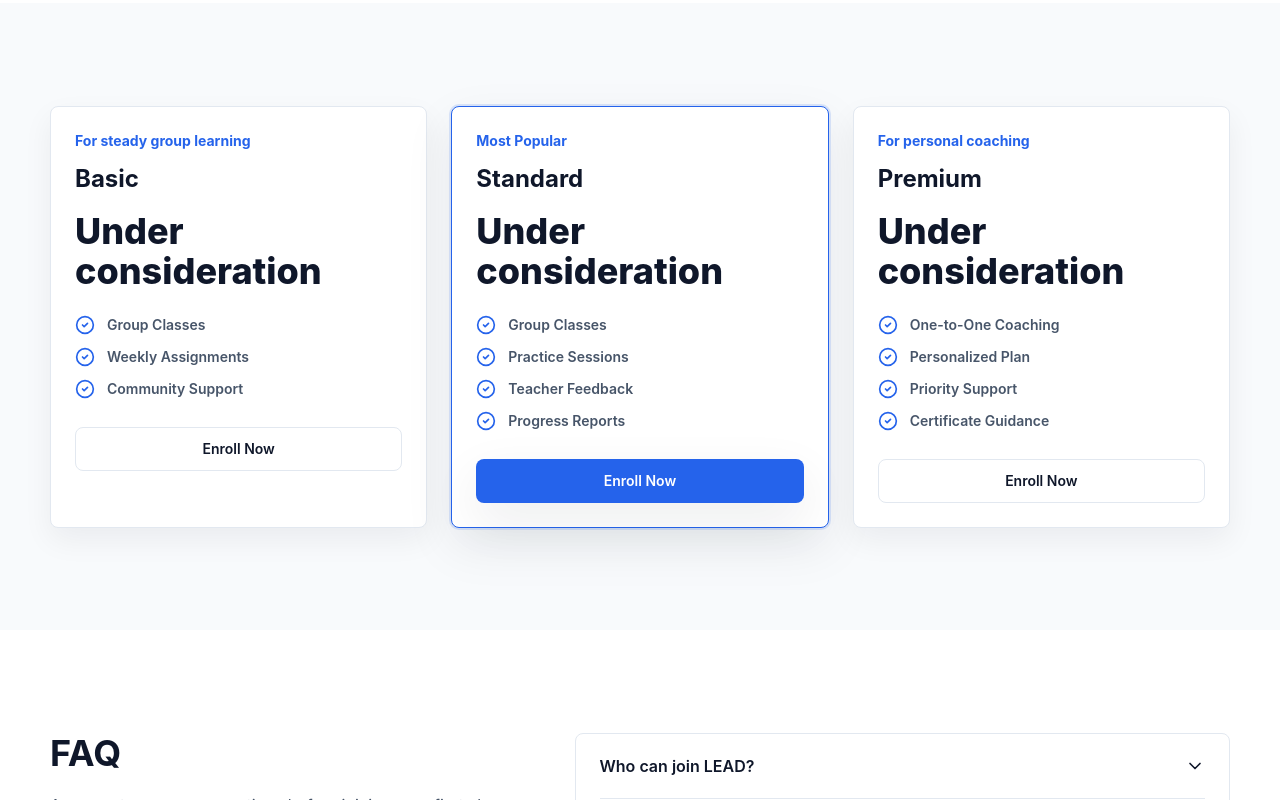
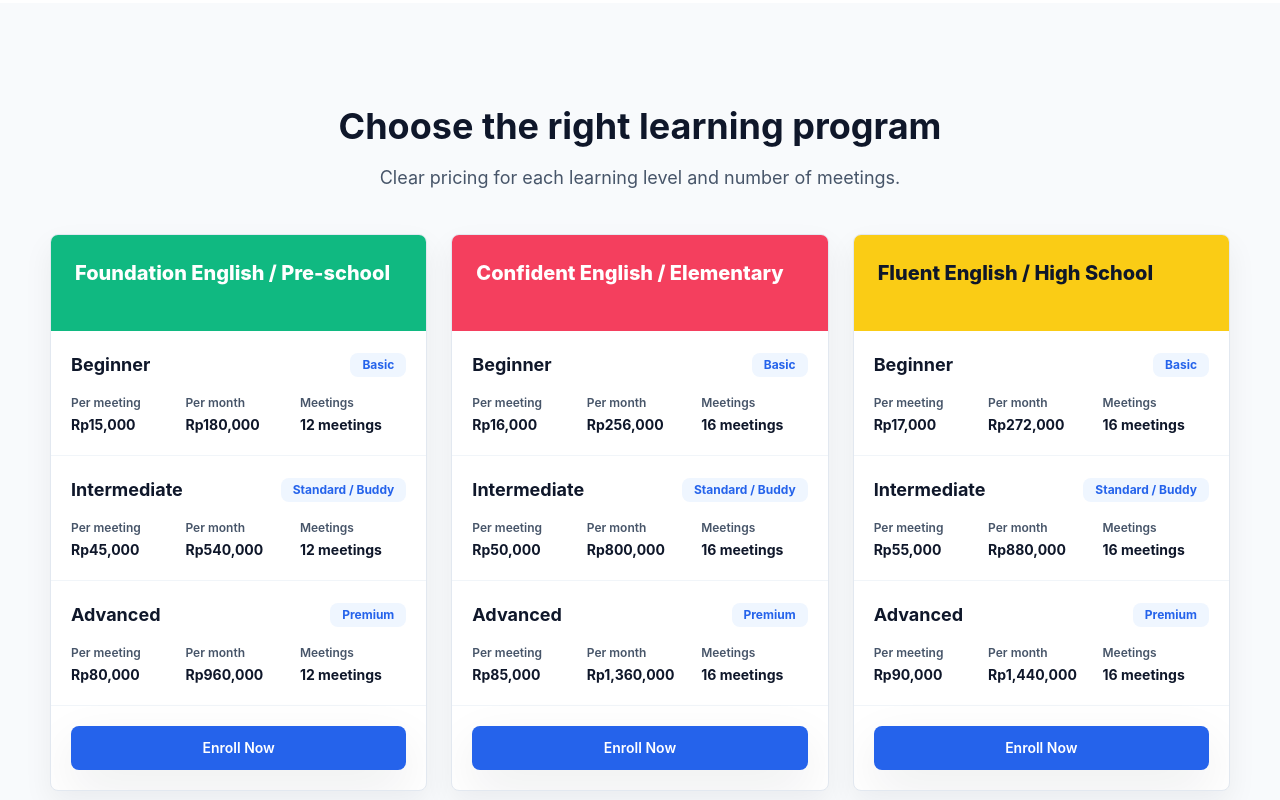
Before and after one commit to Learn-English-Daily/Learn-English-Daily-Website, a Next.js app: page /en in a window 1280 px wide. Shown: the part 5940-6740 px from the top of the page. Built offline with nearby package versions, Linux system fonts and the light colour scheme.

Commit message:
Add course pricing details

```diff
--- a/src/app/[locale]/page.tsx
+++ b/src/app/[locale]/page.tsx
@@ -67,7 +67,12 @@ export default async function HomePage({ params }: { params: Promise<{ locale: s
           confidenceScore: "Skor percaya diri",
           skillQuest: "Quest skill · Latihan live",
           step: "Langkah",
-          whatsappNudge: "Butuh bantuan?"
+          whatsappNudge: "Butuh bantuan?",
+          pricingTitle: "Pilih program belajar yang tepat",
+          pricingIntro: "Harga transparan untuk setiap tingkat belajar dan jumlah pertemuan.",
+          perMeeting: "Per pertemuan",
+          perMonth: "Per bulan",
+          meetings: "Pertemuan"
         }
       : {
           pills: ["Daily speaking quests", "Vocabulary streaks", "Friendly feedback"],
@@ -76,7 +81,12 @@ export default async function HomePage({ params }: { params: Promise<{ locale: s
           confidenceScore: "Confidence score",
           skillQuest: "Skill quest · Live practice",
           step: "Step",
-          whatsappNudge: "Need help?"
+          whatsappNudge: "Need help?",
+          pricingTitle: "Choose the right learning program",
+          pricingIntro: "Clear pricing for each learning level and number of meetings.",
+          perMeeting: "Per meeting",
+          perMonth: "Per month",
+          meetings: "Meetings"
         };
 
   const jsonLd = {
@@ -369,25 +379,57 @@ export default async function HomePage({ params }: { params: Promise<{ locale: s
       </section>
 
       <section className="section-pad bg-lead-soft">
-        <div className="container-shell grid gap-6 md:grid-cols-3">
-          {copy.pricing.map(([plan, label, price, features], index) => (
-            <Card key={plan} className={`p-6 ${index === 1 ? "border-lead-blue shadow-soft ring-2 ring-lead-blue/15" : ""}`}>
-              <p className="text-sm font-bold text-lead-blue">{label}</p>
-              <h3 className="mt-3 font-heading text-2xl font-bold text-lead-navy">{plan}</h3>
-              <p className="mt-4 font-heading text-4xl font-extrabold text-lead-navy">{price}</p>
-              <ul className="mt-6 grid gap-3">
-                {features.map((feature) => (
-                  <li key={feature} className="flex items-center gap-3 text-sm font-semibold text-lead-gray">
-                    <CheckCircle2 className="h-5 w-5 text-lead-blue" />
-                    {feature}
-                  </li>
-                ))}
-              </ul>
-              <Button className="mt-7 w-full" variant={index === 1 ? "primary" : "secondary"}>
-                {copy.cta.enroll}
-              </Button>
-            </Card>
-          ))}
+        <div className="container-shell">
+          <Reveal className="mx-auto max-w-3xl text-center">
+            <h2 className="font-heading text-3xl font-bold text-lead-navy sm:text-4xl">{funCopy.pricingTitle}</h2>
+            <p className="mt-4 text-lg leading-8 text-lead-gray">{funCopy.pricingIntro}</p>
+          </Reveal>
+          <div className="mt-10 grid gap-6 lg:grid-cols-3">
+            {copy.pricing.map(([course, accent, levels]) => {
+              const headerStyle =
+                accent === "green"
+                  ? "bg-emerald-500 text-white"
+                  : accent === "red"
+                    ? "bg-rose-500 text-white"
+                    : "bg-lead-yellow text-lead-navy";
+              return (
+                <Card key={course} className="overflow-hidden">
+                  <div className={`min-h-24 p-6 ${headerStyle}`}>
+                    <h3 className="font-heading text-xl font-extrabold leading-7">{course}</h3>
+                  </div>
+                  <div className="divide-y divide-slate-100">
+                    {levels.map(([level, plan, perMeeting, perMonth, meetings]) => (
+                      <div key={level} className="p-5">
+                        <div className="flex items-center justify-between gap-3">
+                          <h4 className="font-heading text-lg font-bold text-lead-navy">{level}</h4>
+                          <span className="rounded-lg bg-blue-50 px-3 py-1 text-xs font-bold text-lead-blue">{plan}</span>
+                        </div>
+                        <dl className="mt-4 grid grid-cols-3 gap-2 text-sm">
+                          <div>
+                            <dt className="text-xs font-semibold text-lead-gray">{funCopy.perMeeting}</dt>
+                            <dd className="mt-1 font-bold text-lead-navy">{perMeeting}</dd>
+                          </div>
+                          <div>
+                            <dt className="text-xs font-semibold text-lead-gray">{funCopy.perMonth}</dt>
+                            <dd className="mt-1 font-bold text-lead-navy">{perMonth}</dd>
+                          </div>
+                          <div>
+                            <dt className="text-xs font-semibold text-lead-gray">{funCopy.meetings}</dt>
+                            <dd className="mt-1 font-bold text-lead-navy">{meetings}</dd>
+                          </div>
+                        </dl>
+                      </div>
+                    ))}
+                  </div>
+                  <div className="border-t border-slate-100 p-5">
+                    <Button asChild className="w-full">
+                      <Link href={`/${locale}#contact`}>{copy.cta.enroll}</Link>
+                    </Button>
+                  </div>
+                </Card>
+              );
+            })}
+          </div>
         </div>
       </section>
 
--- a/src/lib/content.ts
+++ b/src/lib/content.ts
@@ -202,9 +202,33 @@ export const content = {
       ["Blog Articles", "Helpful guidance for study, careers, and IELTS.", "BookOpen"]
     ],
     pricing: [
-      ["Basic", "For steady group learning", "Under consideration", ["Group Classes", "Weekly Assignments", "Community Support"]],
-      ["Standard", "Most Popular", "Under consideration", ["Group Classes", "Practice Sessions", "Teacher Feedback", "Progress Reports"]],
-      ["Premium", "For personal coaching", "Under consideration", ["One-to-One Coaching", "Personalized Plan", "Priority Support", "Certificate Guidance"]]
+      [
+        "Foundation English / Pre-school",
+        "green",
+        [
+          ["Beginner", "Basic", "Rp15,000", "Rp180,000", "12 meetings"],
+          ["Intermediate", "Standard / Buddy", "Rp45,000", "Rp540,000", "12 meetings"],
+          ["Advanced", "Premium", "Rp80,000", "Rp960,000", "12 meetings"]
+        ]
+      ],
+      [
+        "Confident English / Elementary",
+        "red",
+        [
+          ["Beginner", "Basic", "Rp16,000", "Rp256,000", "16 meetings"],
+          ["Intermediate", "Standard / Buddy", "Rp50,000", "Rp800,000", "16 meetings"],
+          ["Advanced", "Premium", "Rp85,000", "Rp1,360,000", "16 meetings"]
+        ]
+      ],
+      [
+        "Fluent English / High School",
+        "yellow",
+        [
+          ["Beginner", "Basic", "Rp17,000", "Rp272,000", "16 meetings"],
+          ["Intermediate", "Standard / Buddy", "Rp55,000", "Rp880,000", "16 meetings"],
+          ["Advanced", "Premium", "Rp90,000", "Rp1,440,000", "16 meetings"]
+        ]
+      ]
     ],
     faq: [
       ["Who can join LEAD?", "School students, university students, job seekers, professionals, homemakers, IELTS learners, and anyone who wants better English can join."],
@@ -312,9 +336,33 @@ export const content = {
       ["Artikel Blog", "Panduan belajar, karier, dan IELTS yang bermanfaat.", "BookOpen"]
     ],
     pricing: [
-      ["Basic", "Untuk belajar grup rutin", "Sedang dipertimbangkan", ["Kelas Grup", "Tugas Mingguan", "Dukungan Komunitas"]],
-      ["Standard", "Paling Populer", "Sedang dipertimbangkan", ["Kelas Grup", "Sesi Praktik", "Feedback Guru", "Laporan Progres"]],
-      ["Premium", "Untuk coaching personal", "Sedang dipertimbangkan", ["Coaching 1:1", "Rencana Personal", "Prioritas Support", "Panduan Sertifikat"]]
+      [
+        "Foundation English / Pra-sekolah",
+        "green",
+        [
+          ["Pemula", "Basic", "Rp15,000", "Rp180,000", "12 pertemuan"],
+          ["Menengah", "Standard / Buddy", "Rp45,000", "Rp540,000", "12 pertemuan"],
+          ["Lanjutan", "Premium", "Rp80,000", "Rp960,000", "12 pertemuan"]
+        ]
+      ],
+      [
+        "Confident English / Elementary",
+        "red",
+        [
+          ["Pemula", "Basic", "Rp16,000", "Rp256,000", "16 pertemuan"],
+          ["Menengah", "Standard / Buddy", "Rp50,000", "Rp800,000", "16 pertemuan"],
+          ["Lanjutan", "Premium", "Rp85,000", "Rp1,360,000", "16 pertemuan"]
+        ]
+      ],
+      [
+        "Fluent English / Sekolah Menengah",
+        "yellow",
+        [
+          ["Pemula", "Basic", "Rp17,000", "Rp272,000", "16 pertemuan"],
+          ["Menengah", "Standard / Buddy", "Rp55,000", "Rp880,000", "16 pertemuan"],
+          ["Lanjutan", "Premium", "Rp90,000", "Rp1,440,000", "16 pertemuan"]
+        ]
+      ]
     ],
     faq: [
       ["Siapa yang bisa bergabung dengan LEAD?", "Siswa sekolah, mahasiswa, pencari kerja, profesional, ibu rumah tangga, peserta IELTS, dan siapa pun yang ingin meningkatkan bahasa Inggris."],
```
